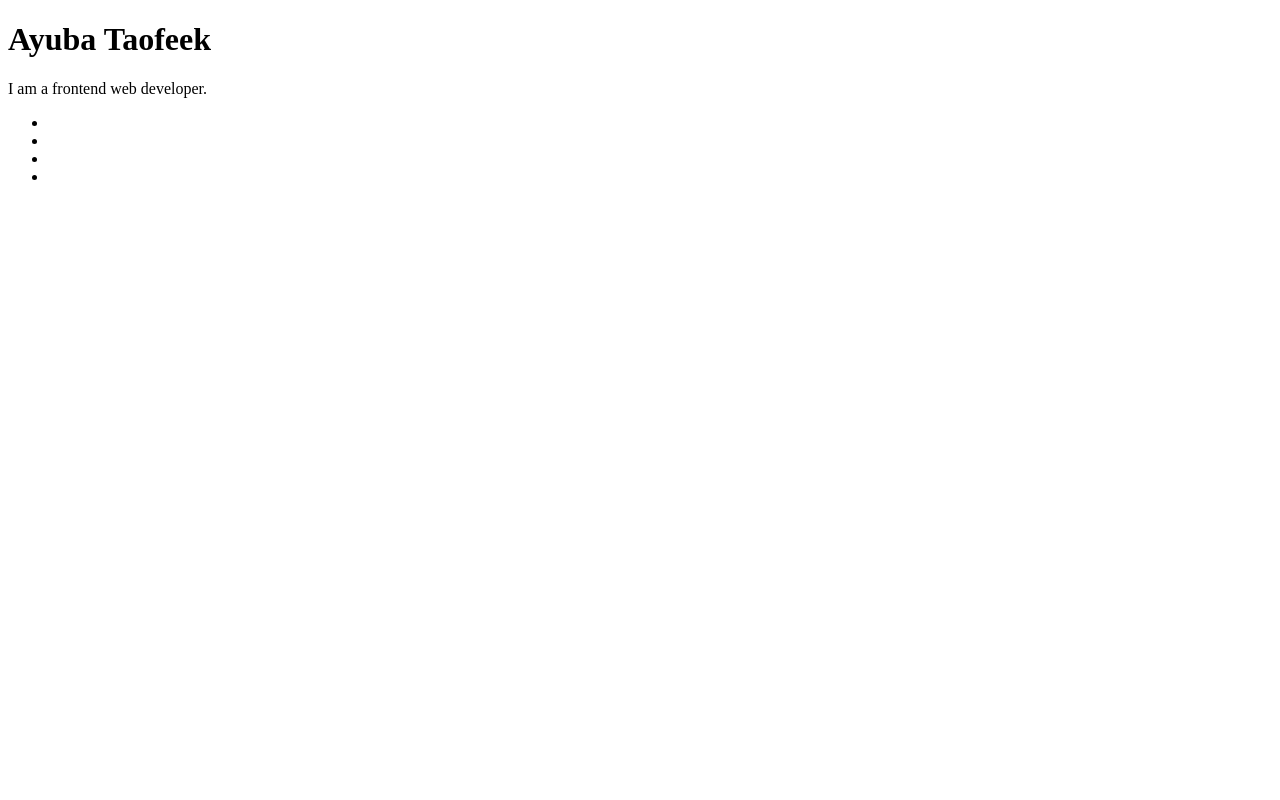
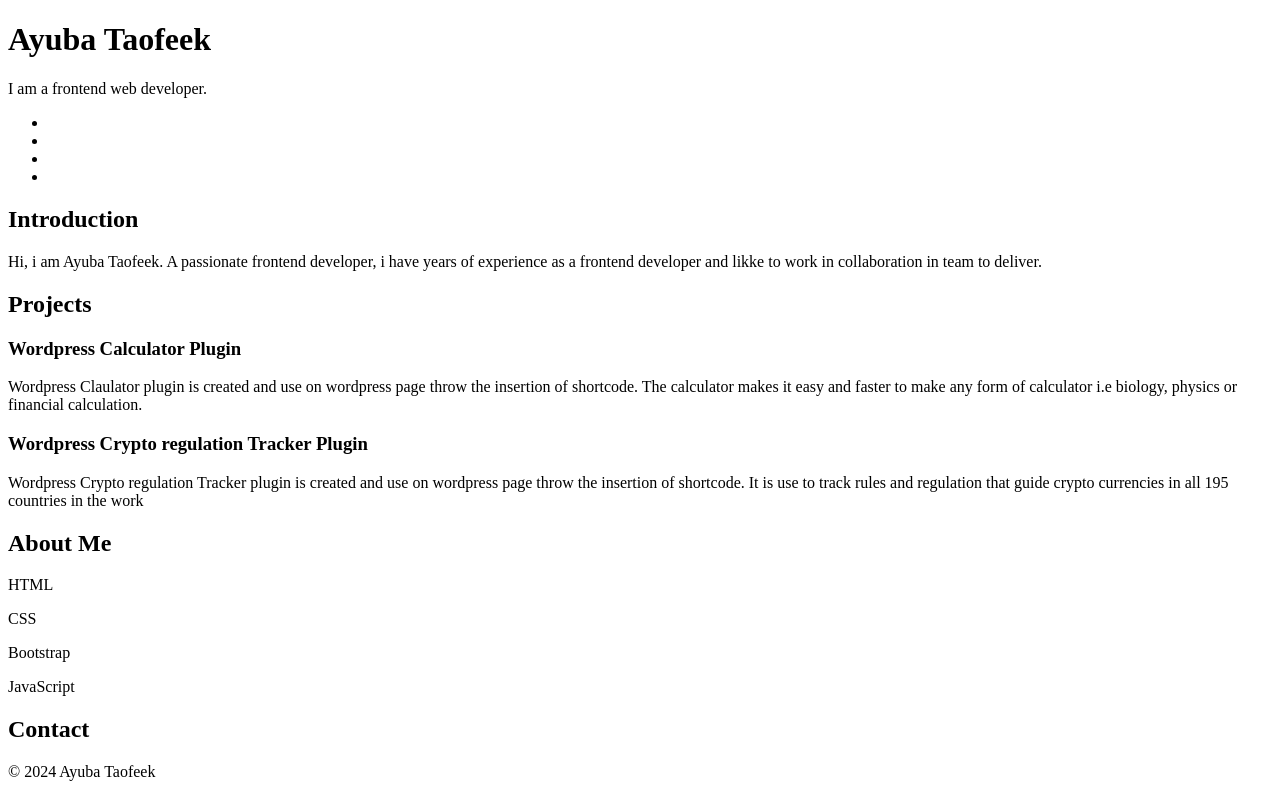
Before and after one commit to Toafeek-Abbey/My_First_Portfolio, a plain HTML site: page portfolio/index.html in a window 1280 px wide. Drawn offline with Linux system fonts and the light colour scheme.

Commit message:
Update index.html

```diff
--- a/portfolio/index.html
+++ b/portfolio/index.html
@@ -26,6 +26,39 @@
         </li>
       </ul>
     </nav>
+    <section id="introduction">
+      <h2>Introduction</h2>
+      <p>Hi, i am Ayuba Taofeek. A passionate frontend developer, i have years of experience as a frontend developer and likke to work in collaboration in team to deliver.</p>
+    </section>
+    <section id="projects">
+      <h2>Projects</h2>
+      <article class="project">
+        <h3>Wordpress Calculator Plugin</h3>
+        <p>Wordpress Claulator plugin is created and use on wordpress page throw the insertion of shortcode. The calculator makes it easy and faster to make any form of calculator i.e biology, physics or financial calculation.</p>
+        <a href="https://www.youtube.com/" target="_blank"></a>
+      </article>
+      <article class="project">
+        <h3>Wordpress Crypto regulation Tracker Plugin</h3>
+        <p>Wordpress Crypto regulation Tracker plugin is created and use on wordpress page throw the insertion of shortcode. It is use to track rules and regulation that guide crypto currencies in all 195 countries in the work</p>
+        <a href="https://github.com/Toafeek-Abbey/My_First_Portfolio/edit/main/portfolio/index.html" target="_blank"></a>
+      </article>
+    </section>
+    <section id="about">
+      <h2>About Me</h2>
+      <p>HTML</p>
+      <p>CSS</p>
+      <p>Bootstrap</p>
+      <p>JavaScript</p>
+    </section>
+    <section id="contact">
+      <h2>Contact</h2>
+      <a href="taofeekayubaabiodun@gmail.com" target="_blank"></a>
+      <a href="https://github.com/Toafeek-Abbey" target="_blank"></a>
+      <a href="https://www.linkedin.com/in/taofeek-ayuba-olakunle-92623431b/" target="_blank"></a>
+    </section>
+    <footer>
+      <p>&copy; 2024 Ayuba Taofeek</p>
+    </footer>
 
 </body>
 </html>
```
